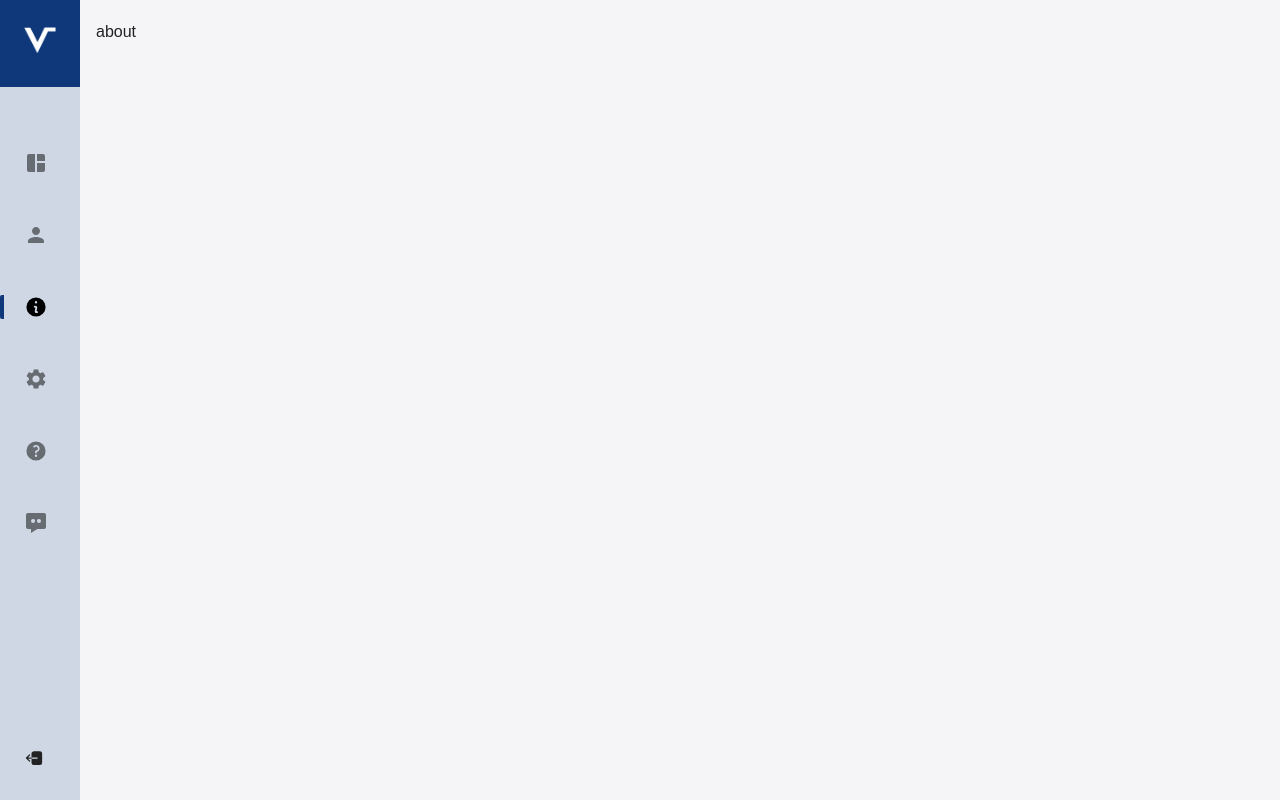
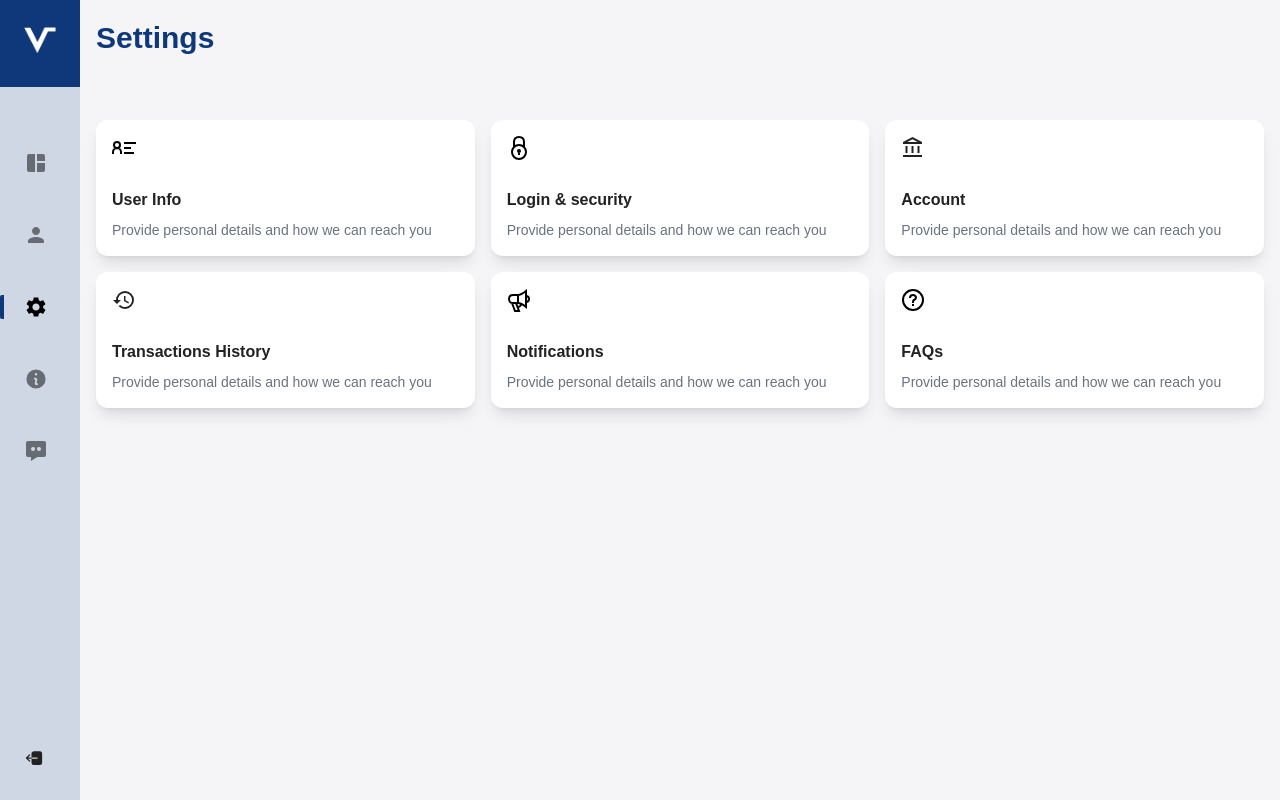
Before and after one commit to ihemebiriegondu/veepay-new-landingpage, a React (Create React App) app: page /dashboard in a window 1280 px wide. Both pictures are taken after a click on the item 38 px from the left and 307 px from the top of the page. Built offline with nearby package versions, Linux system fonts and the light colour scheme; the HTML template or start-up script is replaced by a standard one.

Commit message:
added the settings page

```diff
--- /dev/null
+++ b/src/components/DashboardComponents/SettingsComponents/settingBox.jsx
@@ -0,0 +1,11 @@
+import React from "react";
+
+export default function SettingBox({ tabName, tabIcon, tabText, tabClickFunction }) {
+  return (
+    <div className="p-4 bg-white rounded-xl shadow-lg hover:shadow-2xl transition duration-300 ease-in-out cursor-pointer" onClick={() => {tabClickFunction()}}>
+      <h2 className="text-2xl mb-7">{tabIcon}</h2>
+      <h4 className="text-base font-semibold mb-2">{tabName}</h4>
+      <p className="text-sm text-gray-500">{tabText}</p>
+    </div>
+  );
+}
--- /dev/null
+++ b/src/components/DashboardComponents/SettingsComponents/userInfoSetting.jsx
@@ -0,0 +1,26 @@
+import React from "react";
+import { BiSolidCamera } from "react-icons/bi";
+
+export default function UserInfoSetting({ displayPic }) {
+  return (
+    <article className="py-14 px-12 bg-white">
+      <h1 className="text-2xl text-primary font-semibold mb-5">User Info</h1>
+      <div className="relative w-fit">
+        <div className="w-16 h-16">
+          <img
+            src={displayPic}
+            alt="display pic"
+            className="w-full h-full object-contain"
+          />
+        </div>
+        <BiSolidCamera className="text-camYellow text-xl absolute top-0 right-0" />
+      </div>
+
+      <form>
+        <div>
+
+        </div>
+      </form>
+    </article>
+  );
+}
--- a/src/components/DashboardComponents/dashboardNav.jsx
+++ b/src/components/DashboardComponents/dashboardNav.jsx
@@ -4,7 +4,6 @@ import { IoLogOut } from "react-icons/io5";
 import { BiSolidMessageDots } from "react-icons/bi";
 import { MdSpaceDashboard, MdPerson, MdSettings } from "react-icons/md";
 import {
-  HiMiniQuestionMarkCircle,
   HiMiniPlus,
   HiMiniInformationCircle,
 } from "react-icons/hi2";
@@ -16,9 +15,8 @@ export default function DashboardNav(props) {
   const navs = [
     { tab: "Dashboard", tabIcon: <MdSpaceDashboard />, mobile: true },
     { tab: "Profile", tabIcon: <MdPerson />, mobile: true },
-    { tab: "About Us", tabIcon: <HiMiniInformationCircle />, mobile: false },
     { tab: "Settings", tabIcon: <MdSettings />, mobile: true },
-    { tab: "FAQs", tabIcon: <HiMiniQuestionMarkCircle />, mobile: true },
+    { tab: "About Us", tabIcon: <HiMiniInformationCircle />, mobile: true },
     { tab: "Contact Us", tabIcon: <BiSolidMessageDots />, mobile: false },
   ];
 
--- a/src/components/DashboardComponents/mainDashboard.jsx
+++ b/src/components/DashboardComponents/mainDashboard.jsx
@@ -1,6 +1,5 @@
 import React from "react";
 import { GoBellFill } from "react-icons/go";
-import avatar from "../../assets/images/Vector.png";
 import { Link } from "react-router-dom";
 import Wallet from "./MainDashboardComponents/walletSection";
 import QuickActions from "./MainDashboardComponents/quickActionsSection";
@@ -29,7 +28,7 @@ export default function MainDashboard(props) {
           onClick={() => props.activeTab("Profile")}
         >
           <img
-            src={avatar}
+            src={props.profilePic}
             alt="avatar img"
             className="md:w-10 w-8 md:h-10 h-8 rounded-full"
           />
--- a/src/components/DashboardComponents/profile.jsx
+++ b/src/components/DashboardComponents/profile.jsx
@@ -2,6 +2,8 @@ import React from 'react'
 
 export default function Profile() {
   return (
-    <div>profile</div>
+    <section>
+
+    </section>
   )
 }
--- a/src/components/DashboardComponents/setting.jsx
+++ b/src/components/DashboardComponents/setting.jsx
@@ -1,7 +1,94 @@
-import React from 'react'
+import React, { useState } from "react";
+import SettingBox from "./SettingsComponents/settingBox";
 
-export default function Setting() {
+import {
+  GrContactInfo,
+  GrAnnounce,
+  GrCircleQuestion,
+  GrSecure,
+} from "react-icons/gr";
+import {
+  MdOutlineAccountBalance,
+  MdOutlineHistory,
+  MdKeyboardArrowRight,
+} from "react-icons/md";
+import UserInfoSetting from "./SettingsComponents/userInfoSetting";
+
+export default function Setting(props) {
+  const [currentTab, setCurrentTab] = useState("genSetting");
+
+  const settingTabs = [
+    {
+      tabName: "User Info",
+      tabIcon: <GrContactInfo />,
+      tabText: "Provide personal details and how we can reach you",
+    },
+    {
+      tabName: "Login & security",
+      tabIcon: <GrSecure />,
+      tabText: "Provide personal details and how we can reach you",
+    },
+    {
+      tabName: "Account",
+      tabIcon: <MdOutlineAccountBalance />,
+      tabText: "Provide personal details and how we can reach you",
+    },
+    {
+      tabName: "Transactions History",
+      tabIcon: <MdOutlineHistory />,
+      tabText: "Provide personal details and how we can reach you",
+    },
+    {
+      tabName: "Notifications",
+      tabIcon: <GrAnnounce />,
+      tabText: "Provide personal details and how we can reach you",
+    },
+    {
+      tabName: "FAQs",
+      tabIcon: <GrCircleQuestion />,
+      tabText: "Provide personal details and how we can reach you",
+    },
+  ];
+
   return (
-    <div>setting</div>
-  )
+    <section>
+      <div className="flex items-center gap-4 mb-6">
+        <h1
+          className={`${
+            currentTab === "genSetting"
+              ? "text-3xl font-bold text-primary mb-10"
+              : "text-sm font-semibold text-black hover:text-primary hover:underline cursor-pointer"
+          } w-fit`}
+          onClick={() => setCurrentTab("genSetting")}
+        >
+          Settings
+        </h1>
+        {currentTab !== "genSetting" && (
+          <div className="flex items-center gap-4 text-sm font-semibold">
+            <MdKeyboardArrowRight />
+            <p>{currentTab}</p>
+          </div>
+        )}
+      </div>
+
+      {currentTab === "User Info" ? (
+        <UserInfoSetting displayPic={props.profilePic} />
+      ) : (
+        <article className="grid grid-cols-3 gap-4">
+          {settingTabs &&
+            settingTabs.map((nav) => (
+              <SettingBox
+                key={nav.tabName}
+                tabName={nav.tabName}
+                tabIcon={nav.tabIcon}
+                tabText={nav.tabText}
+                tabClickFunction={() => {
+                  setCurrentTab(nav.tabName);
+                }}
+              />
+            ))}
+        </article>
+      )}
+    </section>
+  );
 }
--- a/src/pages/dashboard.jsx
+++ b/src/pages/dashboard.jsx
@@ -7,8 +7,11 @@ import Setting from "../components/DashboardComponents/setting";
 import Contact from "../components/DashboardComponents/contact";
 import MainDashboard from "../components/DashboardComponents/mainDashboard";
 
+import avatar from "../assets/images/Vector.png";
+
 export default function Dashboard() {
   const [currentTab, setCurrentTab] = useState("Dashboard");
+  const [userPhoto, setUserPhoto] = useState(avatar);
 
   return (
     <main className="bg-[#F5F4F7] relative top-0 bottom-0 w-full">
@@ -22,11 +25,11 @@ export default function Dashboard() {
         ) : currentTab === "FAQs" ? (
           <Faqs />
         ) : currentTab === "Settings" ? (
-          <Setting />
+          <Setting profilePic={userPhoto} />
         ) : currentTab === "Contact Us" ? (
           <Contact />
         ) : (
-          <MainDashboard activeTab={setCurrentTab} />
+          <MainDashboard activeTab={setCurrentTab} profilePic={userPhoto} />
         )}
       </section>
     </main>
--- a/tailwind.config.js
+++ b/tailwind.config.js
@@ -8,6 +8,7 @@ module.exports = {
         light: "#9FAFCA",
         secondary: "#FBC304",
         darkSecondary: "#FFA500",
+        camYellow: '#F4BB49',
         invalid: "#C4C4C4",
         warning: "#FF0000",
         formBg: "#CFD7E4",
```
